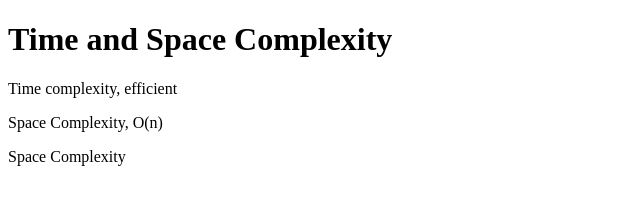
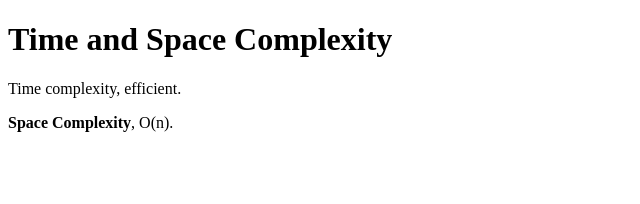
Before and after one commit to acciojob/time-and-space-complexity-prasad032000, a website: page main.html in a window 1280 px wide. Shown: the whole page, without its empty margins (0-640 px from the left). Drawn offline with Linux system fonts and the light colour scheme.

Commit message:
created a submission

```diff
--- a/main.html
+++ b/main.html
@@ -10,9 +10,8 @@
 <body>
 	<!-- the entire body must be written by student -->
 	<h1>Time and Space Complexity</h1>
-	<p>Time complexity, efficient</p>
-	<p>Space Complexity, O(n)</p>
-	<p>Space Complexity</p>
+	<p>Time complexity, efficient.</p>
+	<p><b>Space Complexity</b>, O(n).</p>
     <script type="text/javascript" src="./script.js">
 </script>
 
```
